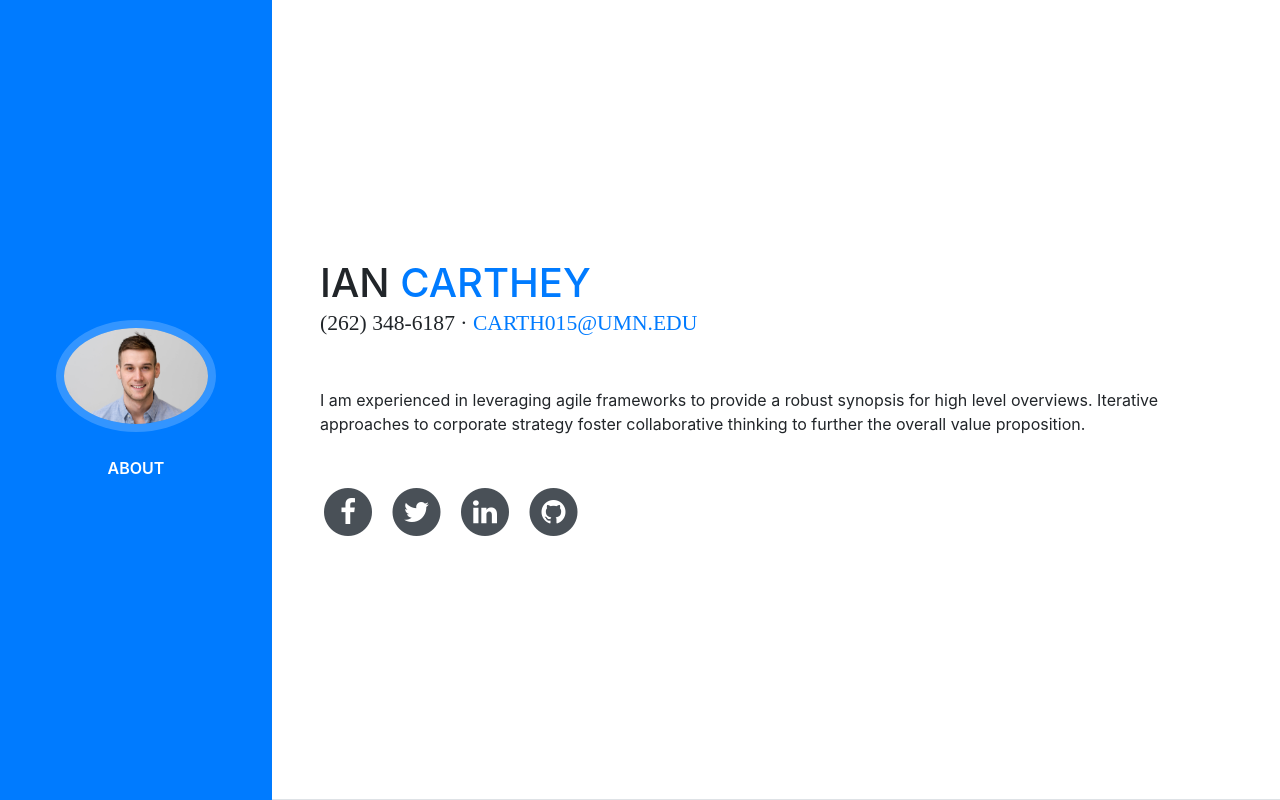
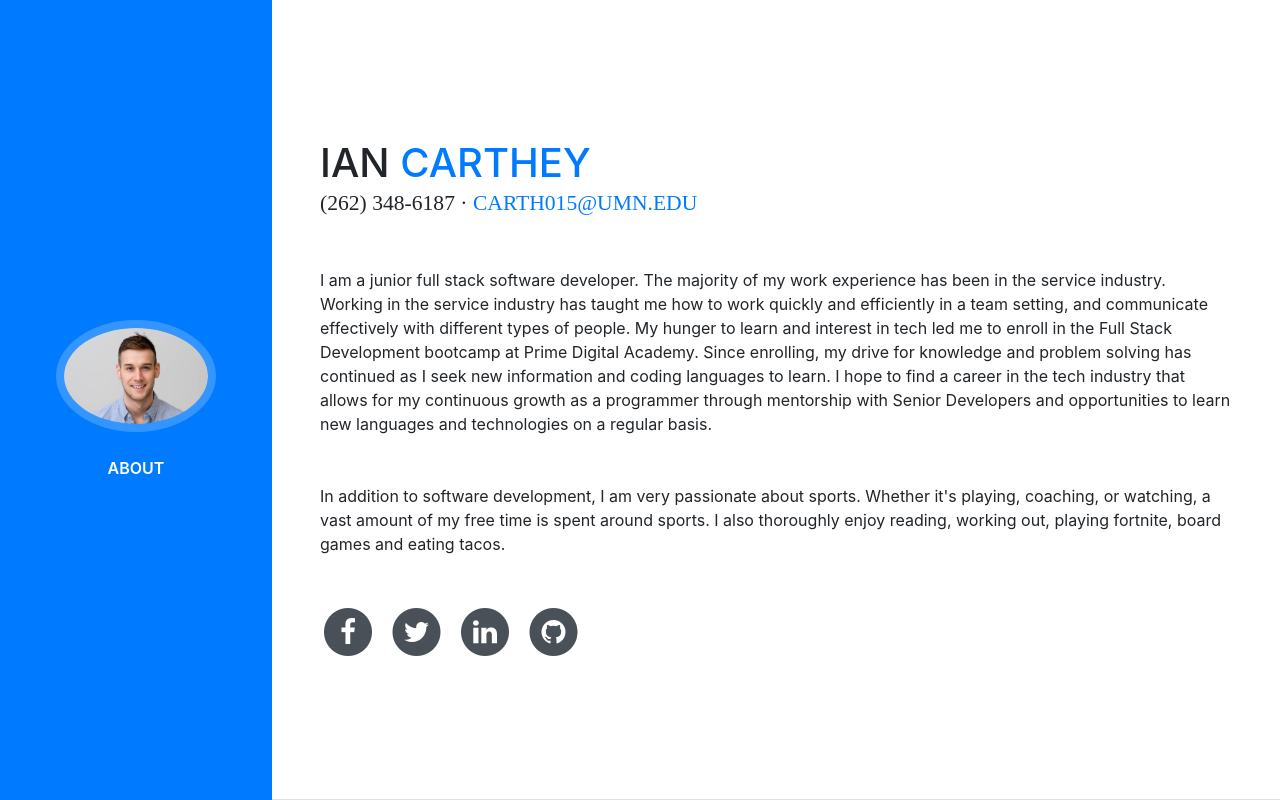
Before and after one commit to iancarthey/iancarthey.github.io, a website with bundled scripts: page index.html in a window 1280 px wide. Shown: the top 800 px of the page. Built offline with nearby package versions, Linux system fonts and the light colour scheme; a web font is replaced by a local one.

Commit message:
updated bio

```diff
--- a/index.html
+++ b/index.html
@@ -71,7 +71,13 @@
           <div class="subheading mb-5">(262) 348-6187 ·
             <a href="mailto:carth015@umn.edu">carth015@umn.edu</a>
           </div>
-          <p class="mb-5">I am experienced in leveraging agile frameworks to provide a robust synopsis for high level overviews. Iterative approaches to corporate strategy foster collaborative thinking to further the overall value proposition.</p>
+          <p class="mb-5">
+            I am a junior full stack software developer. The majority of my work experience has been in the service industry. Working in the service industry has taught me how to work quickly and efficiently in a team setting, and communicate effectively with different types of people. My hunger to learn and interest in tech led me to enroll in the Full Stack Development bootcamp at Prime Digital Academy. Since enrolling, my drive for knowledge and problem solving has continued as I seek new information and coding languages to learn.
+            I hope to find a career in the tech industry that allows for my continuous growth as a programmer through mentorship with Senior Developers and opportunities to learn new languages and technologies on a regular basis.
+          </p>
+          <p class="mb-5">
+            In addition to software development, I am very passionate about sports. Whether it's playing, coaching, or watching, a vast amount of my free time is spent around sports. I also thoroughly enjoy reading, working out, playing fortnite, board games and eating tacos.
+          </p>
           <ul class="list-inline list-social-icons mb-0">
             <li class="list-inline-item">
               <a href="#">
```
